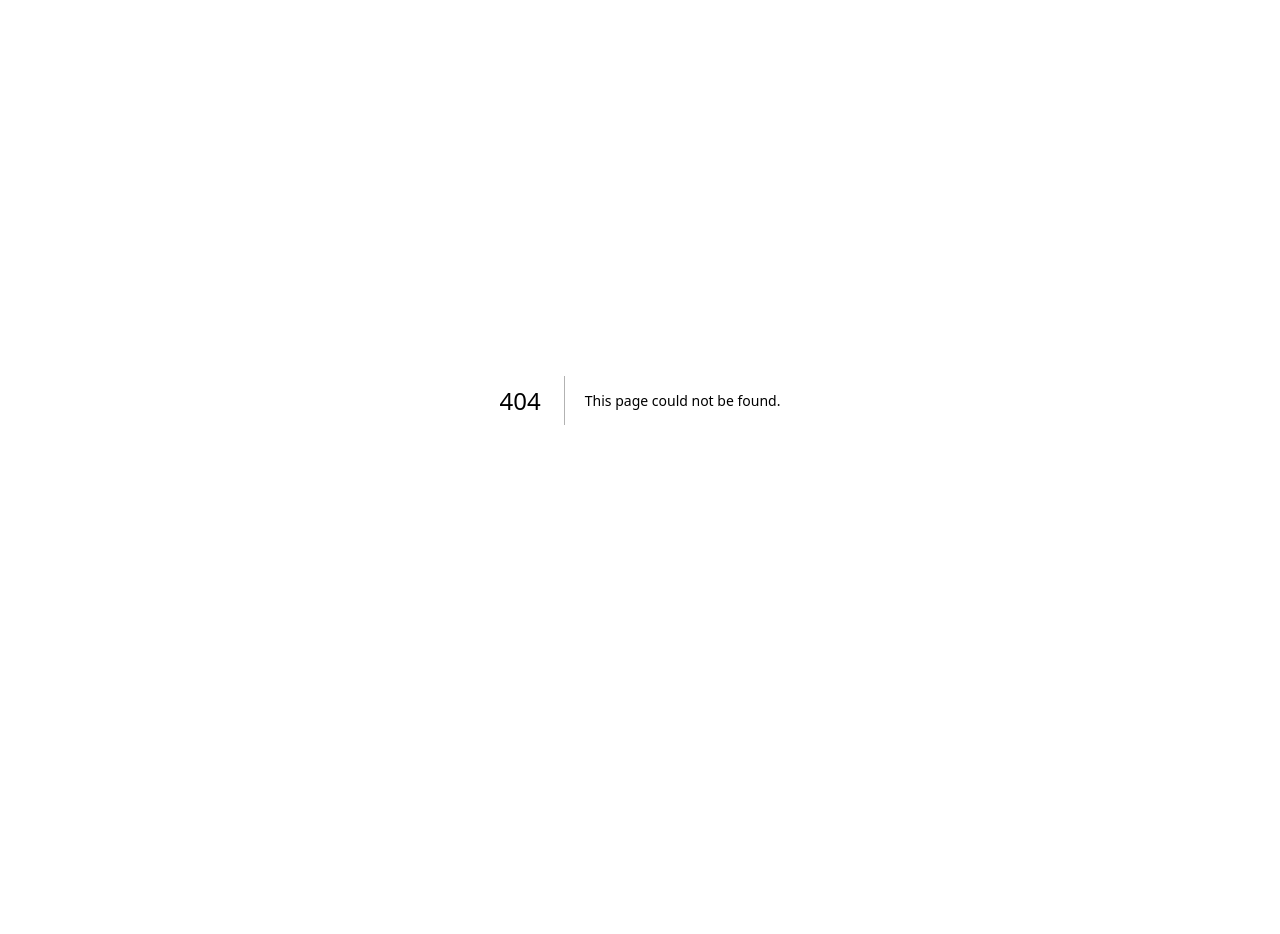
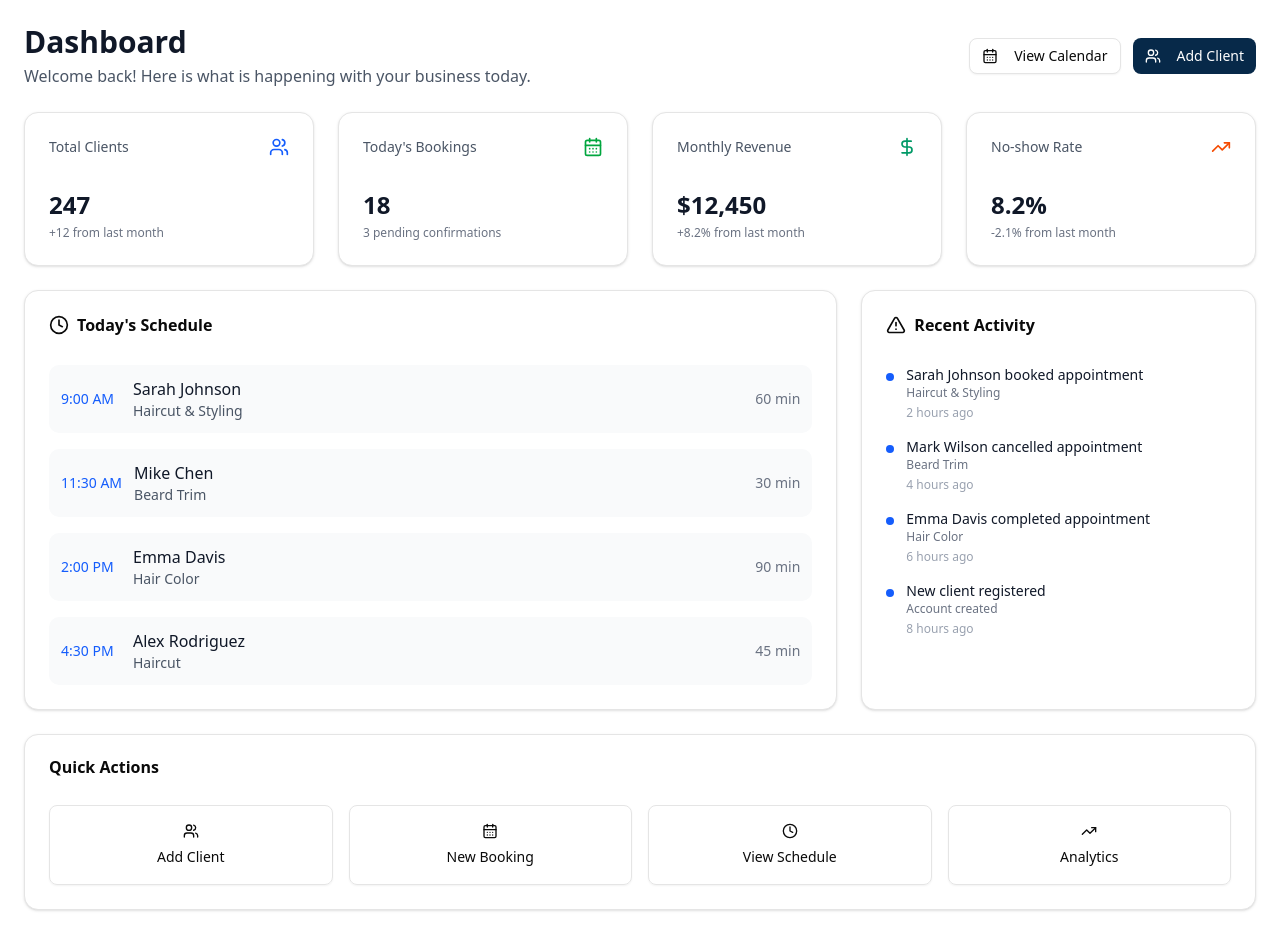
Before and after one commit to Hussein-Alayan/Slotify, a Next.js app in the folder client/: page /dashboard in a window 1280 px wide. Before the commit this address had no page. Before the commit the page ends 800 px from the top, so only its background shows below. Built offline with nearby package versions, Linux system fonts and the light colour scheme.

Commit message:
feat: add DashboardPage component to render the dashboard layout

```diff
--- /dev/null
+++ b/client/src/app/dashboard/page.tsx
@@ -0,0 +1,5 @@
+import { DashboardContainer } from "./containers/dashboard-container";
+
+export default function DashboardPage() {
+  return <DashboardContainer />;
+}
```
